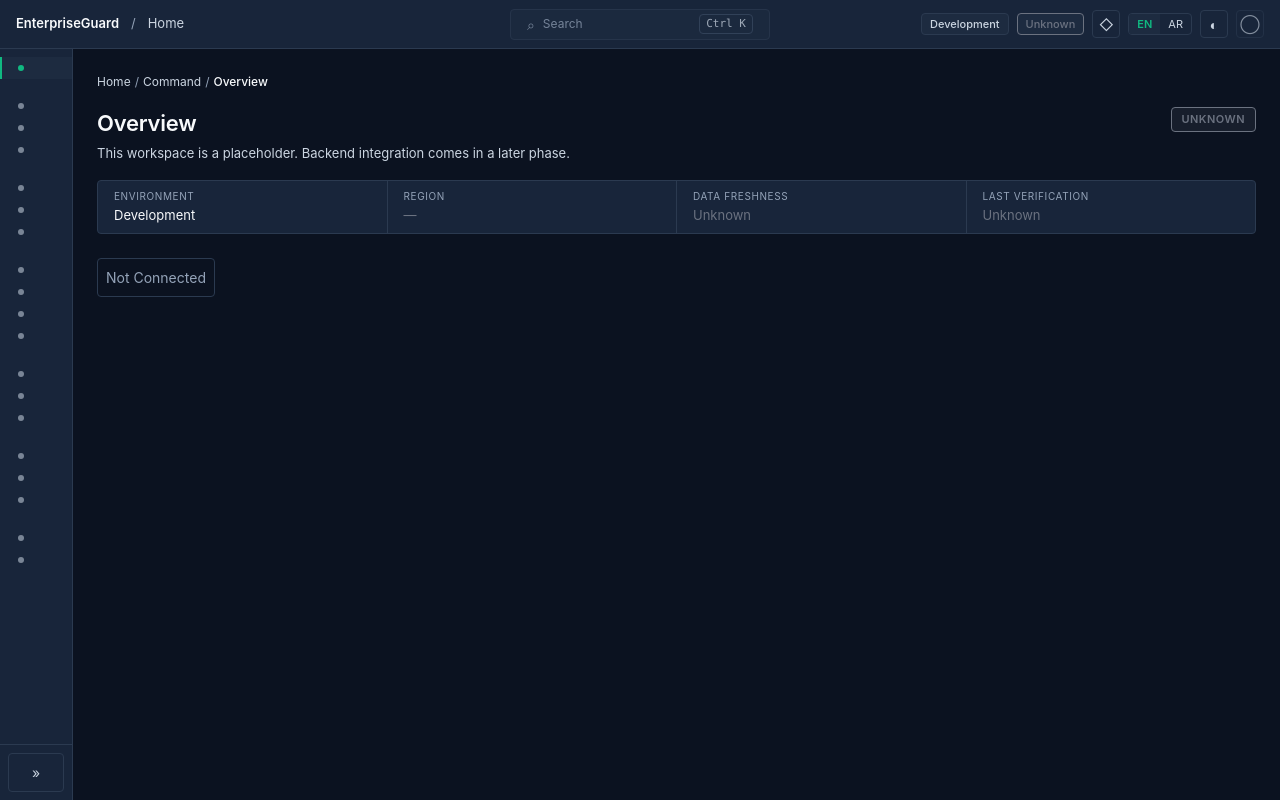
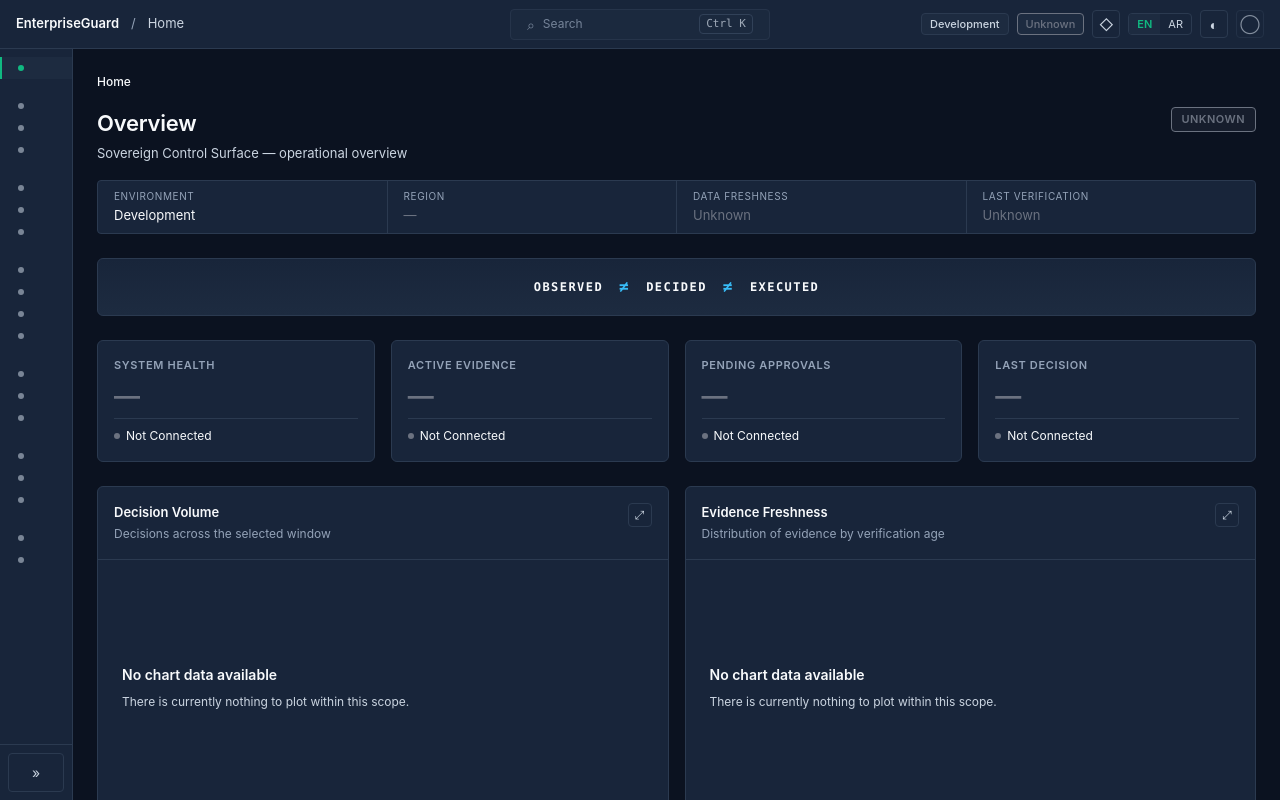
Before and after one commit to Bashar100-A/EnterpriseGuard, a React (Vite) app in the folder frontend/: page / in a window 1280 px wide. Built offline with nearby package versions, Linux system fonts and the light colour scheme.

Commit message:
UI-01.E.1: add Overview page (Situation Room)

```diff
--- a/frontend/src/app/router.tsx
+++ b/frontend/src/app/router.tsx
@@ -4,6 +4,7 @@ import { ErrorBoundary } from './ErrorBoundary'
 import { PageShell } from './PageShell'
 import { NotFound } from './NotFound'
 import { EvidencePage } from '../features/evidence'
+import { OverviewPage } from '../features/overview'
 
 export interface RouteSpec {
   path: string
@@ -39,9 +40,9 @@ function buildChildRoutes(): RouteObject[] {
 
   ROUTE_SPECS.forEach((spec, i) => {
     const element =
-      spec.path === '/evidence'
-        ? <EvidencePage />
-        : <PageShell titleKey={spec.titleKey} groupKey={spec.groupKey} />
+      spec.path === '/' ? <OverviewPage />
+      : spec.path === '/evidence' ? <EvidencePage />
+      : <PageShell titleKey={spec.titleKey} groupKey={spec.groupKey} />
     if (i === 0) {
       children.push({ index: true, element })
     } else {
--- a/frontend/src/app/styles.css
+++ b/frontend/src/app/styles.css
@@ -2099,3 +2099,57 @@ body {
 .eg-evidence-page__table {
   margin-block-end: var(--eg-space-3);
 }
+
+/* ------------------------------------------------------------
+   OverviewPage (E.1) — Situation Room
+   Professional operations layout. Doctrine strip at the top.
+   ------------------------------------------------------------ */
+
+.eg-overview__doctrine {
+  display: flex;
+  align-items: center;
+  justify-content: center;
+  gap: var(--eg-space-3);
+  padding: var(--eg-space-3) var(--eg-space-4);
+  margin-block-end: var(--eg-space-4);
+  border: 1px solid var(--eg-border-subtle);
+  border-radius: var(--eg-radius-md);
+  background: linear-gradient(
+    180deg,
+    var(--eg-bg-surface-1) 0%,
+    var(--eg-bg-surface-2) 100%
+  );
+  font-family: var(--eg-font-mono);
+  font-size: 12px;
+  letter-spacing: 0.12em;
+  text-transform: uppercase;
+}
+
+.eg-overview__doctrine-term {
+  color: var(--eg-text-primary);
+  font-weight: 600;
+}
+
+.eg-overview__doctrine-sep {
+  color: var(--eg-signal-blue);
+  font-size: 16px;
+  font-weight: 700;
+}
+
+.eg-overview__metrics {
+  display: grid;
+  grid-template-columns: repeat(auto-fit, minmax(200px, 1fr));
+  gap: var(--eg-space-3);
+  margin-block-end: var(--eg-space-4);
+}
+
+.eg-overview__charts {
+  display: grid;
+  grid-template-columns: repeat(auto-fit, minmax(360px, 1fr));
+  gap: var(--eg-space-3);
+  margin-block-end: var(--eg-space-4);
+}
+
+.eg-overview__activity {
+  margin-block-end: var(--eg-space-3);
+}
--- /dev/null
+++ b/frontend/src/features/overview/OverviewPage.tsx
@@ -0,0 +1,153 @@
+import type { ReactElement } from 'react'
+import { useTranslation } from 'react-i18next'
+
+import { WorkspaceHeader, ContextStrip } from '../../components/workspace'
+import {
+  MetricCard,
+  ChartFrame,
+  EnterpriseTable,
+} from '../../components/data-display'
+import type { EnterpriseColumn, MetricValue } from '../../components/data-display'
+
+interface ActivityRow {
+  id: string
+  time: string
+  actor: string
+  action: string
+}
+
+function resolveEnvironment(): string {
+  const mode = import.meta.env.MODE
+  if (mode === 'production') return 'Production'
+  if (mode === 'development') return 'Development'
+  if (mode === 'test') return 'Test'
+  return 'Unknown'
+}
+
+/**
+ * OverviewPage — UI-01.E.1.
+ *
+ * The Situation Room. A professional operations view that shows:
+ *   - Core operational metrics (all Not Connected in UI-01)
+ *   - Two trend charts (empty by design)
+ *   - Recent activity table (empty by design)
+ *
+ * The doctrine strip at the top is a page-local reminder of ADIE's core
+ * invariant: Observed ≠ Decided ≠ Executed. It is design, not data.
+ *
+ * No fabricated numbers. No fake telemetry. Every value that isn't
+ * available renders as — with a Not Connected indicator.
+ */
+export function OverviewPage(): ReactElement {
+  const { t } = useTranslation('overview')
+  const { t: tW } = useTranslation('workspace')
+
+  const backendConnected = false
+  const emptyValue: MetricValue = { value: null }
+
+  const activityColumns: EnterpriseColumn<ActivityRow>[] = [
+    { key: 'time', header: t('activity.time') },
+    { key: 'actor', header: t('activity.actor') },
+    { key: 'action', header: t('activity.action') },
+  ]
+
+  const breadcrumb = [{ label: tW('breadcrumb.home'), current: true }]
+
+  return (
+    <>
+      <WorkspaceHeader
+        breadcrumb={breadcrumb}
+        title={t('title')}
+        description={t('description')}
+        assuranceState="unknown"
+        context={
+          <ContextStrip
+            environment={resolveEnvironment()}
+            region="—"
+            dataFreshness="Unknown"
+            lastVerification="Unknown"
+          />
+        }
+      />
+
+      {/* Doctrine strip — ADIE's core invariant, made visible. */}
+      <section
+        className="eg-overview__doctrine"
+        aria-label="ADIE doctrine"
+      >
+        <span className="eg-overview__doctrine-term">
+          {t('doctrine.observed')}
+        </span>
+        <span className="eg-overview__doctrine-sep" aria-hidden="true">
+          ≠
+        </span>
+        <span className="eg-overview__doctrine-term">
+          {t('doctrine.decided')}
+        </span>
+        <span className="eg-overview__doctrine-sep" aria-hidden="true">
+          ≠
+        </span>
+        <span className="eg-overview__doctrine-term">
+          {t('doctrine.executed')}
+        </span>
+      </section>
+
+      {/* Key operational indicators */}
+      <section
+        className="eg-overview__metrics"
+        aria-label={t('metrics.label')}
+      >
+        <MetricCard
+          label={t('metrics.systemHealth')}
+          value={emptyValue}
+          dataState={backendConnected ? 'live' : 'notConnected'}
+        />
+        <MetricCard
+          label={t('metrics.activeEvidence')}
+          value={emptyValue}
+          dataState={backendConnected ? 'live' : 'notConnected'}
+        />
+        <MetricCard
+          label={t('metrics.pendingApprovals')}
+          value={emptyValue}
+          dataState={backendConnected ? 'live' : 'notConnected'}
+        />
+        <MetricCard
+          label={t('metrics.lastDecision')}
+          value={emptyValue}
+          dataState={backendConnected ? 'live' : 'notConnected'}
+        />
+      </section>
+
+      {/* Trends */}
+      <section className="eg-overview__charts" aria-label={t('charts.decisionVolume')}>
+        <ChartFrame
+          title={t('charts.decisionVolume')}
+          subtitle={t('charts.decisionVolumeSub')}
+          state="empty"
+          height={240}
+        />
+        <ChartFrame
+          title={t('charts.evidenceFreshness')}
+          subtitle={t('charts.evidenceFreshnessSub')}
+          state="empty"
+          height={240}
+        />
+      </section>
+
+      {/* Recent activity */}
+      <section className="eg-overview__activity">
+        <EnterpriseTable<ActivityRow>
+          columns={activityColumns}
+          rows={[]}
+          getRowKey={(r) => r.id}
+          state="empty"
+          caption={t('activity.caption')}
+          emptyMessage={t('activity.empty')}
+        />
+      </section>
+
+      <p className="eg-note">{t('backendNote')}</p>
+    </>
+  )
+}
--- /dev/null
+++ b/frontend/src/features/overview/index.ts
@@ -0,0 +1 @@
+export { OverviewPage } from './OverviewPage'
--- a/frontend/src/i18n/index.ts
+++ b/frontend/src/i18n/index.ts
@@ -14,6 +14,7 @@ import enDataDisplay from './locales/en/dataDisplay.json'
 import enCommand from './locales/en/command.json'
 import enDangerous from './locales/en/dangerous.json'
 import enEvidence from './locales/en/evidence.json'
+import enOverview from './locales/en/overview.json'
 
 import arCommon from './locales/ar/common.json'
 import arNavigation from './locales/ar/navigation.json'
@@ -28,6 +29,7 @@ import arDataDisplay from './locales/ar/dataDisplay.json'
 import arCommand from './locales/ar/command.json'
 import arDangerous from './locales/ar/dangerous.json'
 import arEvidence from './locales/ar/evidence.json'
+import arOverview from './locales/ar/overview.json'
 
 export const SUPPORTED_LANGUAGES = ['en', 'ar'] as const
 export type SupportedLanguage = (typeof SUPPORTED_LANGUAGES)[number]
@@ -49,6 +51,7 @@ export const NAMESPACES = [
   'command',
   'dangerous',
   'evidence',
+  'overview',
 ] as const
 
 function isSupported(value: string | null | undefined): value is SupportedLanguage {
@@ -76,6 +79,7 @@ const resources = {
     command: enCommand,
     dangerous: enDangerous,
     evidence: enEvidence,
+    overview: enOverview,
   },
   ar: {
     common: arCommon,
@@ -91,6 +95,7 @@ const resources = {
     command: arCommand,
     dangerous: arDangerous,
     evidence: arEvidence,
+    overview: arOverview,
   },
 }
 
--- /dev/null
+++ b/frontend/src/i18n/locales/ar/overview.json
@@ -0,0 +1,30 @@
+{
+  "title": "نظرة عامة",
+  "description": "سطح التحكم السيادي — نظرة تشغيلية",
+  "doctrine": {
+    "observed": "مُلاحَظ",
+    "decided": "مُقرَّر",
+    "executed": "مُنفَّذ"
+  },
+  "metrics": {
+    "label": "المؤشرات التشغيلية الأساسية",
+    "systemHealth": "صحة النظام",
+    "activeEvidence": "الأدلة النشطة",
+    "pendingApprovals": "الموافقات المعلّقة",
+    "lastDecision": "آخر قرار"
+  },
+  "charts": {
+    "decisionVolume": "حجم القرارات",
+    "decisionVolumeSub": "القرارات عبر النافذة المختارة",
+    "evidenceFreshness": "حداثة الأدلة",
+    "evidenceFreshnessSub": "توزيع الأدلة حسب عمر التحقق"
+  },
+  "activity": {
+    "caption": "النشاط الأخير",
+    "time": "الوقت",
+    "actor": "الفاعل",
+    "action": "الإجراء",
+    "empty": "لا يوجد نشاط حديث في هذا النطاق"
+  },
+  "backendNote": "تكامل الخادم في مرحلة لاحقة. تعكس هذه النظرة الحالة الصادقة الحالية؛ لا شيء مستنتج أو محاكى."
+}
--- /dev/null
+++ b/frontend/src/i18n/locales/en/overview.json
@@ -0,0 +1,30 @@
+{
+  "title": "Overview",
+  "description": "Sovereign Control Surface — operational overview",
+  "doctrine": {
+    "observed": "Observed",
+    "decided": "Decided",
+    "executed": "Executed"
+  },
+  "metrics": {
+    "label": "Key operational indicators",
+    "systemHealth": "System Health",
+    "activeEvidence": "Active Evidence",
+    "pendingApprovals": "Pending Approvals",
+    "lastDecision": "Last Decision"
+  },
+  "charts": {
+    "decisionVolume": "Decision Volume",
+    "decisionVolumeSub": "Decisions across the selected window",
+    "evidenceFreshness": "Evidence Freshness",
+    "evidenceFreshnessSub": "Distribution of evidence by verification age"
+  },
+  "activity": {
+    "caption": "Recent Activity",
+    "time": "Time",
+    "actor": "Actor",
+    "action": "Action",
+    "empty": "No recent activity in this scope"
+  },
+  "backendNote": "Backend integration comes in a later phase. This overview reflects the current honest state; nothing is inferred or simulated."
+}
```
Also changed, not shown: 1 other file (tests, documents, lock files or other folders).
